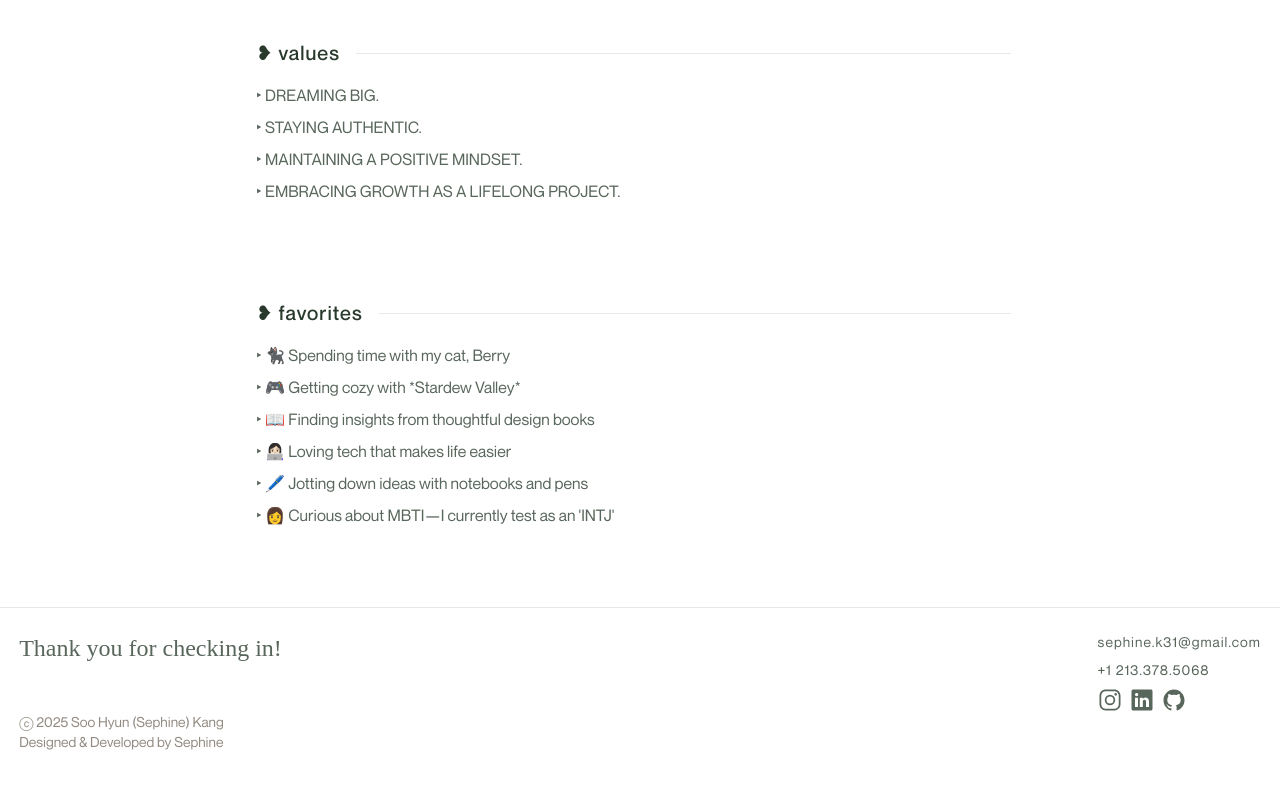
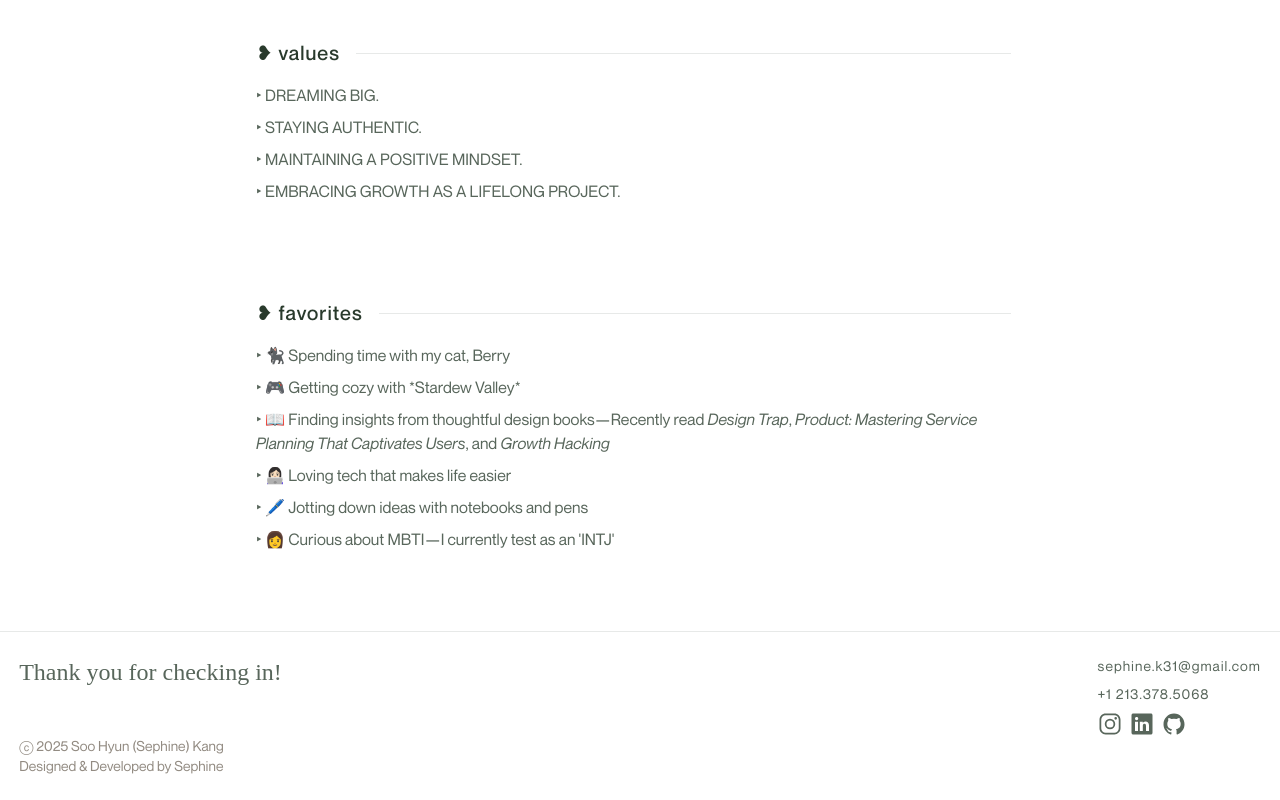
Before and after one commit to sephinek/sephine-portfolio, a React (Vite) app: page /about in a window 1280 px wide. Shown: the part 849-1649 px from the top of the page. Before the commit the page ends 1625 px from the top, so only its background shows below. Built offline with nearby package versions, Linux system fonts and the light colour scheme.

Commit message:
updated about

```diff
--- a/src/pages/About.jsx
+++ b/src/pages/About.jsx
@@ -70,7 +70,14 @@ export default function About() {
           <div className="flex flex-col gap-2 tracking-normal text-mediumgrey">
             <p>‣ 🐈‍⬛ Spending time with my cat, Berry</p>
             <p>‣ 🎮 Getting cozy with *Stardew Valley*</p>
-            <p>‣ 📖 Finding insights from thoughtful design books</p>
+            <p>
+              ‣ 📖 Finding insights from thoughtful design books—Recently read{' '}
+              <span className="italic">Design Trap</span>,{' '}
+              <span className="italic">
+                Product: Mastering Service Planning That Captivates Users
+              </span>
+              , and <span className="italic">Growth Hacking</span>
+            </p>
             <p>‣ 👩🏻‍💻 Loving tech that makes life easier</p>
             <p>‣ 🖊️ Jotting down ideas with notebooks and pens</p>
             <p>‣ 👩 Curious about MBTI—I currently test as an 'INTJ'</p>
```
